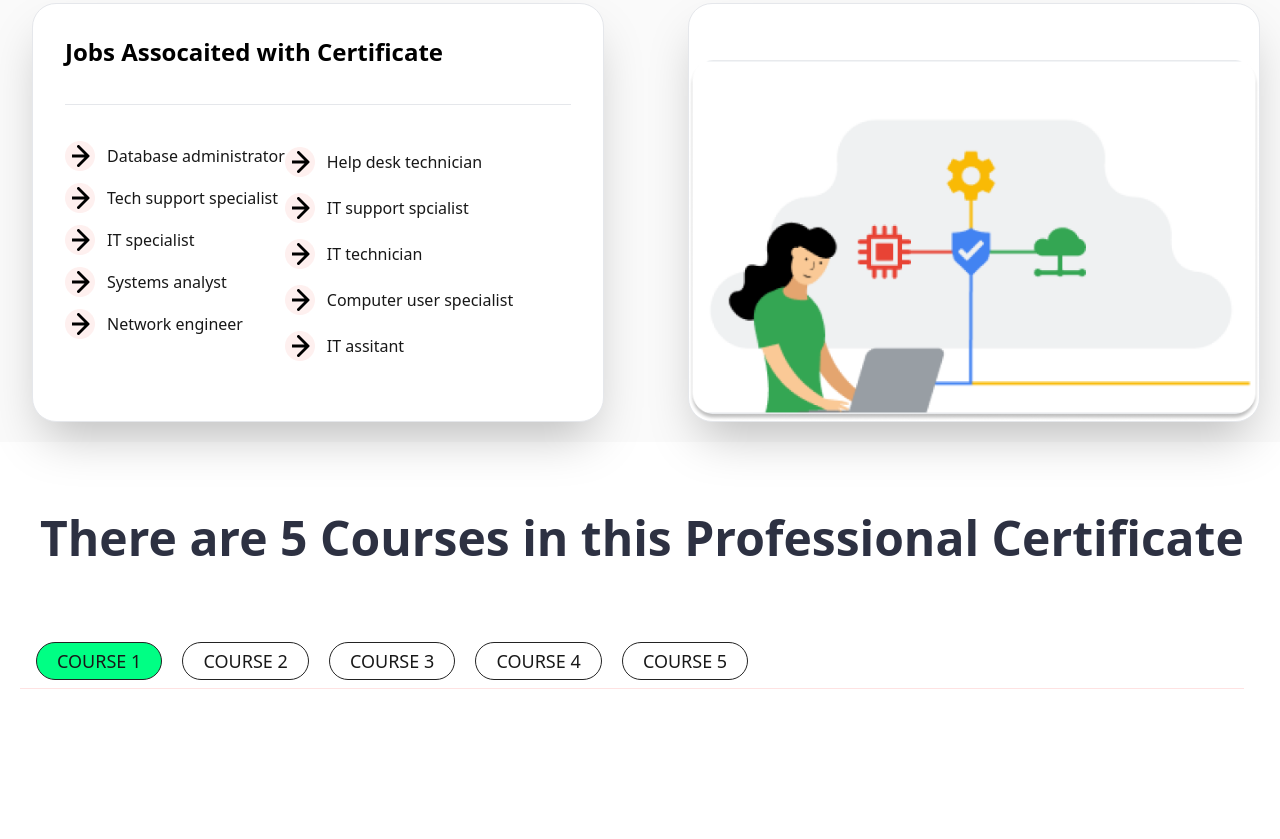
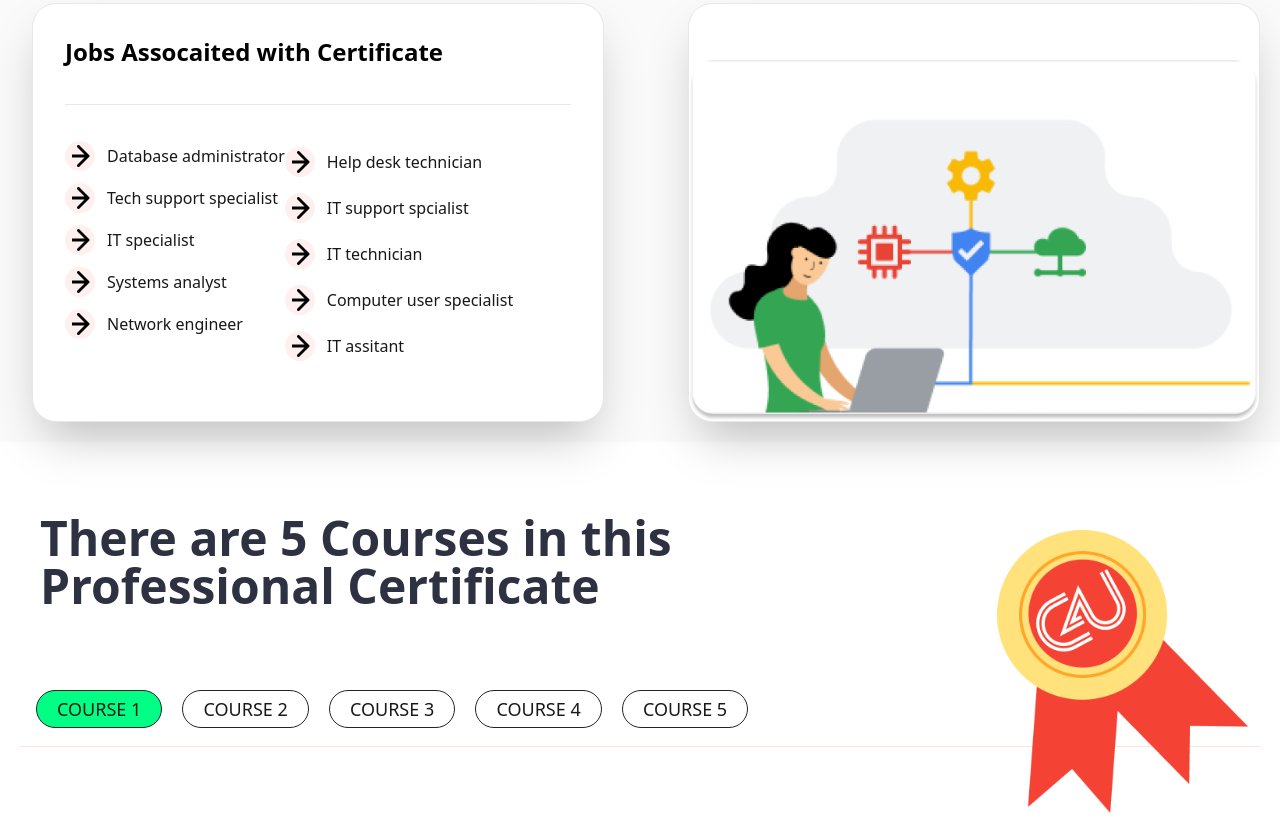
Before and after one commit to With-chomok/tailwind_asignment, a website built with Vite: page index.html in a window 1280 px wide. Shown: the part 1638-2477 px from the top of the page. Before the commit the page ends 2391 px from the top, so only its background shows below. Built offline with nearby package versions, Linux system fonts and the light colour scheme.

Commit message:
professional courses  list image section uploads

```diff
--- a/index.html
+++ b/index.html
@@ -227,6 +227,9 @@
 
     <!-- professional courses section -->
 
+
+     <!-- professional courses section list -->
+
 <section class="container mx-auto flex md:my-16 px-5 my-4 bg-[#FFFFFF]">
     <div class="flex border-b border-b-red-100">
         <div class="md:space-x-4 space-y-2 md:space-y-20 my-2">
@@ -239,6 +242,15 @@
            <button class=" border border-[#232323]  md:px-5 p-1 rounded-full text-[#181818] font-normal text-lg  hover:bg-teal-100 transition-all duration-200 uppercase ">Course  5 </button>
 
        </div>
+   <!-- professional courses  list image section-->
+
+       <div class="md:w-fit md:h-60  md:z-10 z-0">
+        <img src="./assets/Group 238902.png" alt="">
+
+    </div>
+
+</div>
+</section>
 
   </body>
 </html>
```
